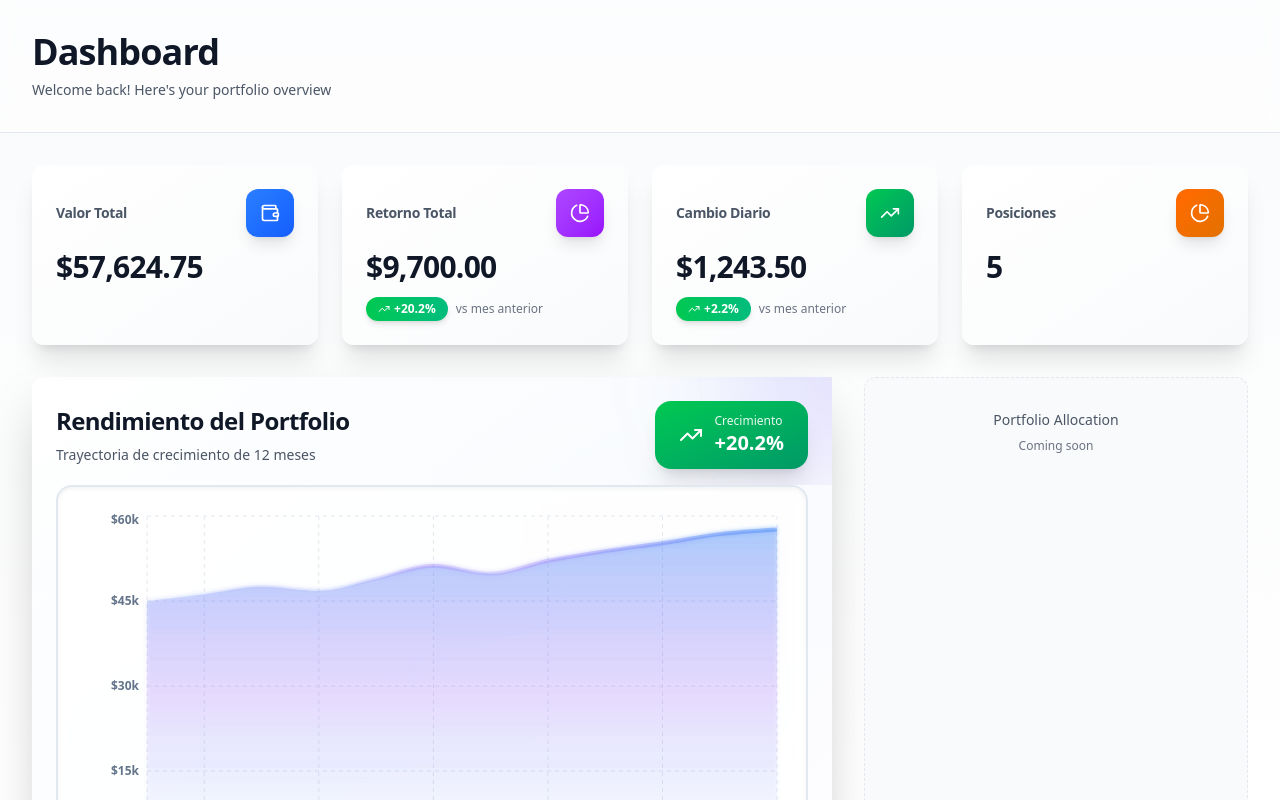
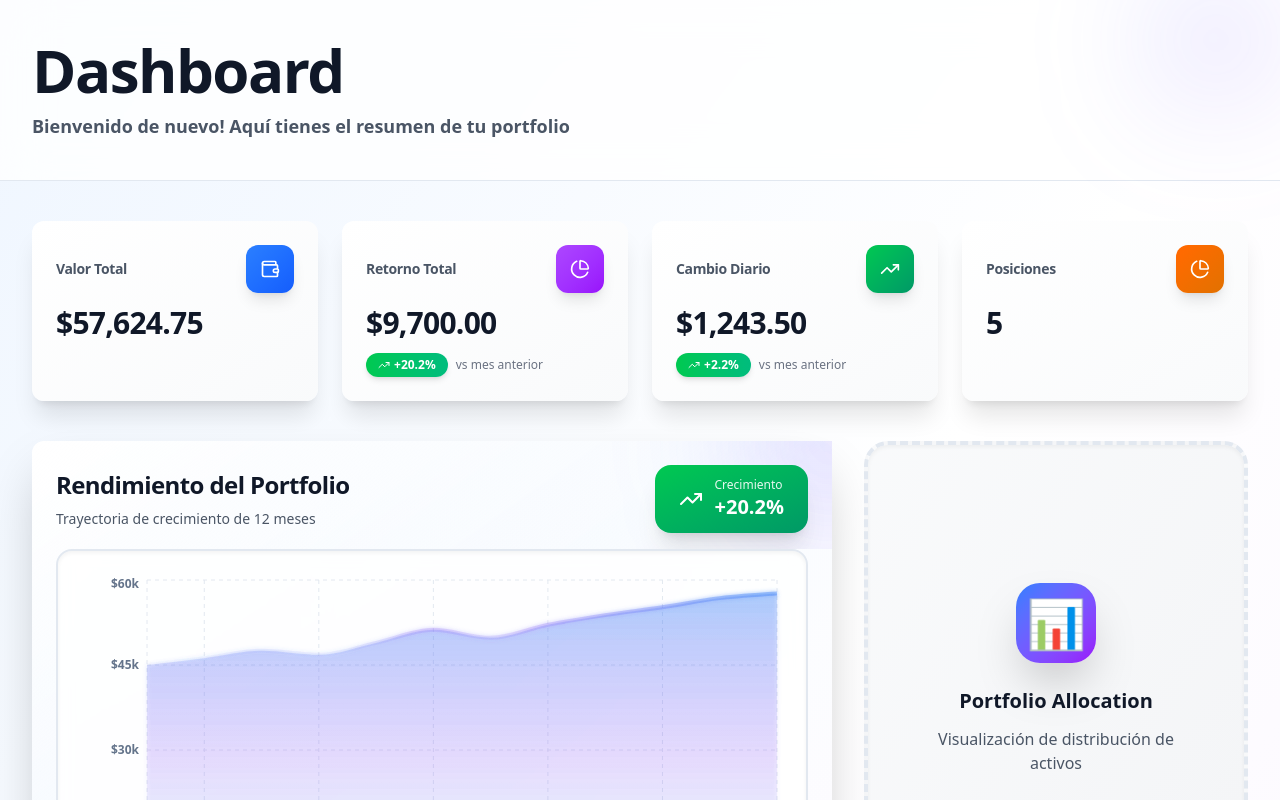
Before and after one commit to flaviogrillo1/investment-dashboard, a Next.js app in the folder apps/web/: page /dashboard in a window 1280 px wide. Shown: the top 800 px of the page. Built offline with nearby package versions, Linux system fonts and the light colour scheme.

Commit message:
feat: major visual redesign - full color gradients and modern UI

```diff
--- a/apps/web/app/dashboard/page.tsx
+++ b/apps/web/app/dashboard/page.tsx
@@ -5,17 +5,25 @@ import { mockPositions, mockPortfolioSummary, mockChartData } from '@/lib/mockDa
 
 export default function DashboardPage() {
   return (
-    <div className="min-h-screen bg-gradient-to-b from-gray-50 via-white to-gray-50 dark:from-gray-950 dark:via-gray-900 dark:to-gray-950">
+    <div className="min-h-screen bg-gradient-to-br from-blue-50 via-white to-purple-50 dark:from-gray-950 dark:via-gray-900 dark:to-blue-950">
+      {/* Animated background pattern */}
+      <div className="fixed inset-0 -z-10">
+        <div className="absolute inset-0 bg-grid-slate-200/[0.4] dark:bg-grid-slate-800/[0.2]" />
+        <div className="absolute inset-0 bg-gradient-to-br from-blue-50/50 via-white to-purple-50/50 dark:from-gray-950 dark:via-gray-900 dark:to-blue-950" />
+      </div>
+
       {/* Header */}
-      <div className="border-b border-gray-200 bg-white/50 backdrop-blur-sm dark:border-gray-800 dark:bg-gray-900/50">
-        <div className="mx-auto max-w-7xl px-4 py-8 sm:px-6 lg:px-8">
-          <div className="flex items-center justify-between">
+      <div className="border-b border-gray-200/50 bg-white/80 backdrop-blur-xl dark:border-gray-800/50 dark:bg-gray-900/80">
+        <div className="mx-auto max-w-7xl px-4 py-10 sm:px-6 lg:px-8">
+          <div className="relative">
+            <div className="absolute right-0 top-0 h-32 w-32 -translate-y-1/2 translate-x-1/4 rounded-full bg-gradient-to-br from-blue-500/20 to-purple-500/20 blur-3xl" />
+
             <div>
-              <h1 className="text-4xl font-bold tracking-tight text-gray-900 dark:text-gray-50">
+              <h1 className="relative text-5xl font-black tracking-tight text-gray-900 dark:text-white sm:text-6xl">
                 Dashboard
               </h1>
-              <p className="mt-2 text-sm text-gray-600 dark:text-gray-400">
-                Welcome back! Here's your portfolio overview
+              <p className="relative mt-3 text-lg font-semibold text-gray-600 dark:text-gray-400">
+                Bienvenido de nuevo! Aquí tienes el resumen de tu portfolio
               </p>
             </div>
           </div>
@@ -23,9 +31,9 @@ export default function DashboardPage() {
       </div>
 
       {/* Main Content */}
-      <div className="mx-auto max-w-7xl px-4 py-8 sm:px-6 lg:px-8">
+      <div className="relative mx-auto max-w-7xl px-4 py-10 sm:px-6 lg:px-8">
         {/* Metrics */}
-        <div className="mb-8">
+        <div className="mb-10">
           <PortfolioMetrics summary={mockPortfolioSummary} />
         </div>
 
@@ -35,19 +43,25 @@ export default function DashboardPage() {
             <PerformanceChart data={mockChartData} />
           </div>
           <div className="lg:col-span-1">
-            <div className="h-full rounded-xl border border-dashed border-gray-300 bg-gray-50 p-8 text-center dark:border-gray-800 dark:bg-gray-900">
-              <p className="text-sm font-medium text-gray-600 dark:text-gray-400">
+            <div className="flex h-full flex-col items-center justify-center rounded-3xl border-4 border-dashed border-gray-300/80 bg-gradient-to-br from-gray-50 to-gray-100 p-12 text-center shadow-inner dark:border-gray-800/80 dark:from-gray-900 dark:to-gray-950">
+              <div className="mb-6 flex h-20 w-20 items-center justify-center rounded-3xl bg-gradient-to-br from-blue-500 to-purple-600 text-5xl shadow-2xl">
+                📊
+              </div>
+              <p className="text-xl font-bold text-gray-900 dark:text-white">
                 Portfolio Allocation
               </p>
-              <p className="mt-2 text-xs text-gray-500 dark:text-gray-500">
-                Coming soon
+              <p className="mt-3 text-base text-gray-600 dark:text-gray-400">
+                Visualización de distribución de activos
               </p>
+              <div className="mt-8 rounded-2xl bg-gradient-to-r from-blue-600 to-purple-600 px-8 py-4 text-base font-bold text-white shadow-xl hover:shadow-2xl transition-shadow cursor-pointer">
+                Próximamente
+              </div>
             </div>
           </div>
         </div>
 
         {/* Positions Table */}
-        <div className="mt-8">
+        <div className="mt-10">
           <PositionsTable positions={mockPositions} />
         </div>
       </div>
```
